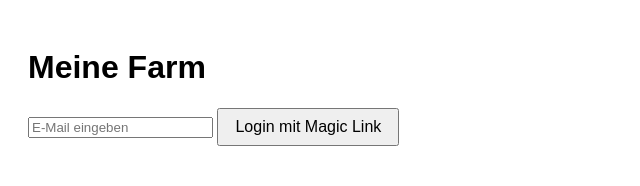
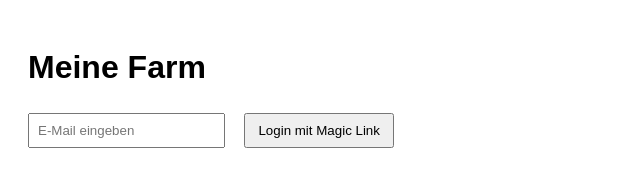
Before and after one commit to Heuler1/Farm-Game, a website: page public/index.html in a window 1280 px wide. Shown: the whole page, without its empty margins (0-640 px from the left). Drawn offline with nearby package versions, Linux system fonts and the light colour scheme; files whose address does not match are found by name.

Commit message:
Aktualisieren von styles.css

```diff
--- a/public/public/styles.css
+++ b/public/public/styles.css
@@ -2,16 +2,11 @@ body {
   font-family: sans-serif;
   padding: 20px;
 }
-#farm-area {
-  border: 1px solid #666;
-  min-height: 200px;
-  margin-bottom: 20px;
+input {
+  padding: 8px;
+  margin-right: 10px;
 }
 button {
-  padding: 8px 16px;
-  font-size: 16px;
+  padding: 8px 12px;
+  margin: 5px;
 }
-#status {
-  margin-top: 12px;
-  color: green;
-}
```
